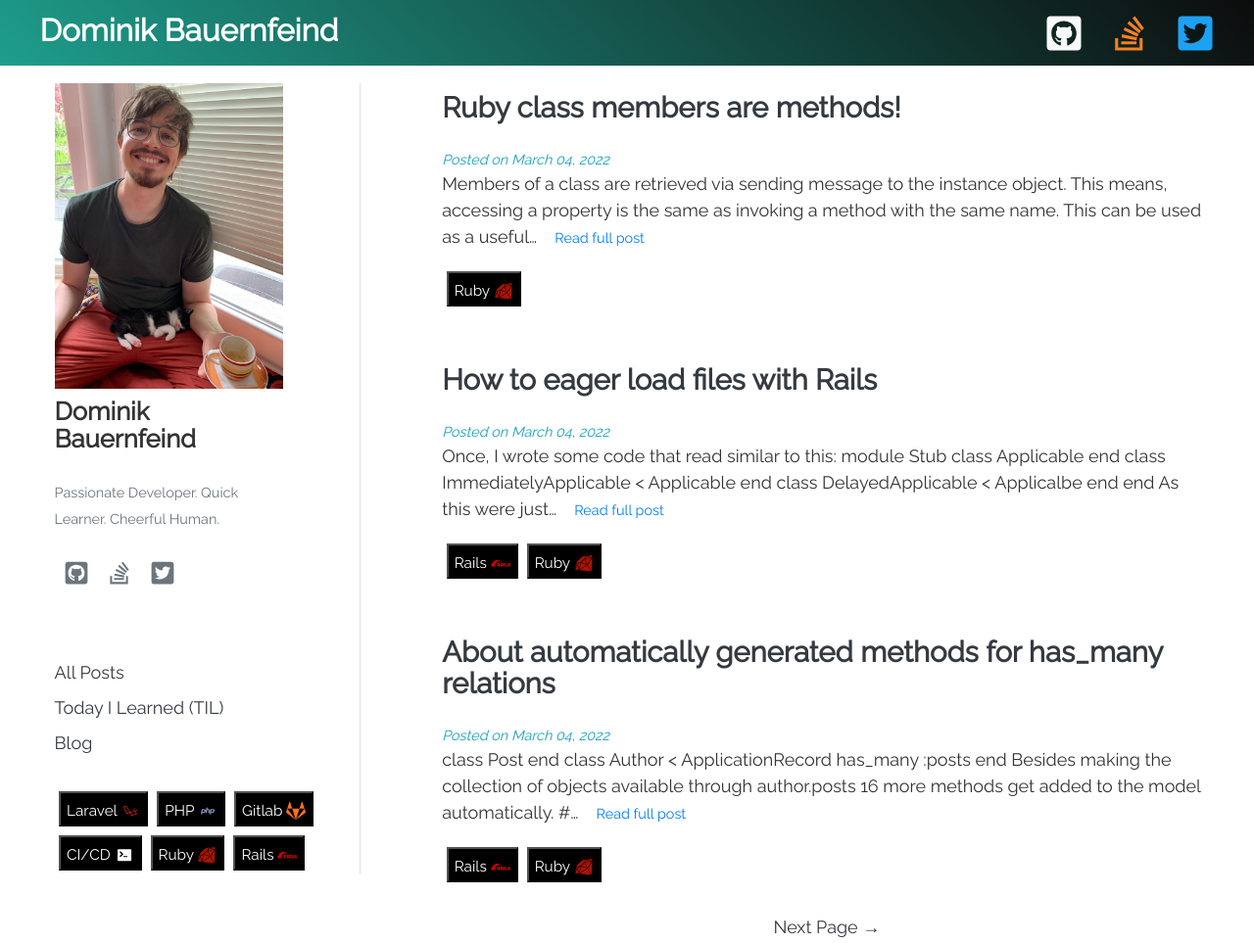
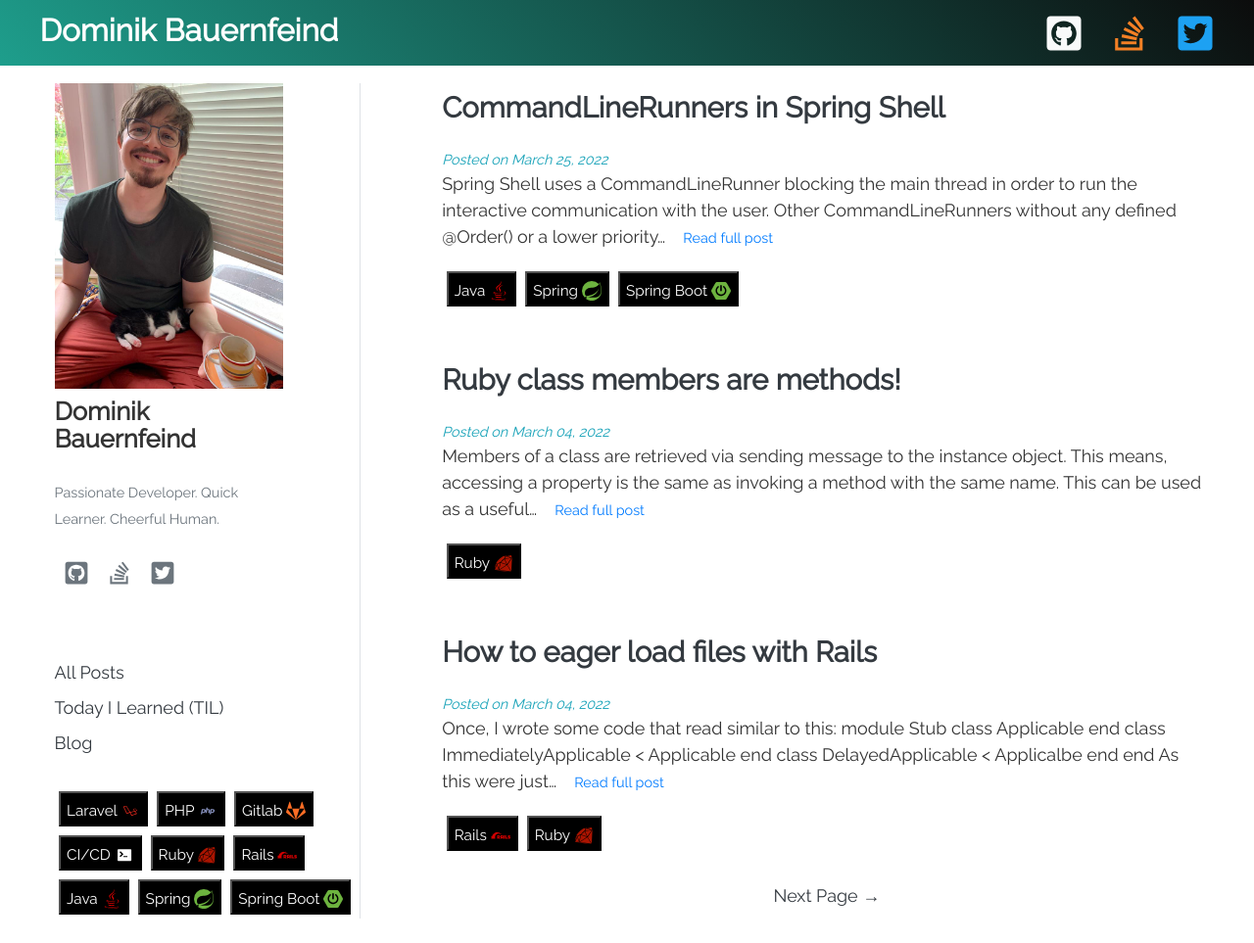
Before and after one commit to dominikb/dominikb.dev, a Gatsby site: page / in a window 1280 px wide. Shown: the whole page at 98% size. Built offline with nearby package versions, Linux system fonts and the light colour scheme; Gatsby itself is replaced by a stand-in of ours; some packages are replaced by stand-ins of ours.

Commit message:
Add TIL about Spring Shell

````diff
--- a/config.js
+++ b/config.js
@@ -55,6 +55,27 @@ module.exports = {
       name: "SiRubyonrails",
       color: "#d30001",
       size: 20,
+    },
+    {
+      tag: "java",
+      tech: "Java",
+      name: "FaJava",
+      color: "#df0000",
+      size: 20,
+    },
+    {
+      tag: "spring",
+      tech: "Spring",
+      name: "SiSpring",
+      color: "#6db33f",
+      size: 20,
+    },
+    {
+      tag: "spring-boot",
+      tech: "Spring Boot",
+      name: "SiSpringboot",
+      color: "#6db33f",
+      size: 20,
     }
   ],
 }
--- a/content/til/rails-models-has-many-relation-ids/index.md
+++ b/content/til/rails-models-has-many-relation-ids/index.md
@@ -1,5 +1,5 @@
 ---
-title: 'About automatically generated methods for has_many relations'
+title: 'About generated methods for has_many relations'
 tags: ["rails", "ruby",]
 published: true
 date: '2022-03-04'
--- /dev/null
+++ b/content/til/spring-shell-with-command-line-runners/index.md
@@ -0,0 +1,22 @@
+---
+title: 'CommandLineRunners in Spring Shell'
+tags: ["java", "spring", "spring-boot"]
+published: true
+date: '2022-03-25'
+---
+
+Spring Shell uses a `CommandLineRunner` blocking the main thread in order to run the interactive communication with the user.
+
+Other `CommandLineRunners` without any defined `@Order()` or a lower priority will not be executed before entering the interactive shell. They are only executed once the Spring Shell is executed with the `exit` command.
+
+In order to have runners run before the shell they need an `@Order()` lower than 0.
+
+```java
+@Component
+@Order(-1) // Run before Spring Shell
+public class DbSeedRunner implements CommandLineRunner
+```
+
+Source:
+- https://docs.spring.io/spring-shell/docs/2.0.0.M2/api/org/springframework/shell/jline/DefaultShellApplicationRunner.html
+- https://stackoverflow.com/questions/62732605/spring-shell-with-command-line-runner-interface
--- a/src/components/tags/TechTag.js
+++ b/src/components/tags/TechTag.js
@@ -35,7 +35,7 @@ const TechTag = (args) => {
     let icon;
     if (/^Fa/.test(name)) icon = React.createElement(FontAwesome[name]);
     if (/^Si/.test(name)) icon = React.createElement(SimpleIcon[name]);
-    if (/^Di/.test(name)) icon = React.createElement(Devicons[name])
+    if (/^Di/.test(name)) icon = React.createElement(Devicons[name]);
 
     return (
         <div className="d-inline-block p-1">
````
